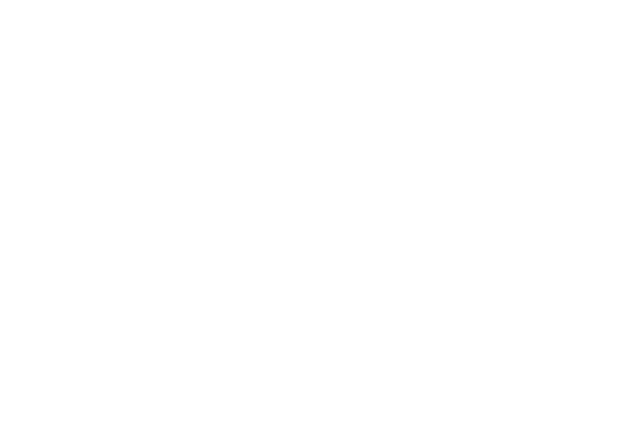
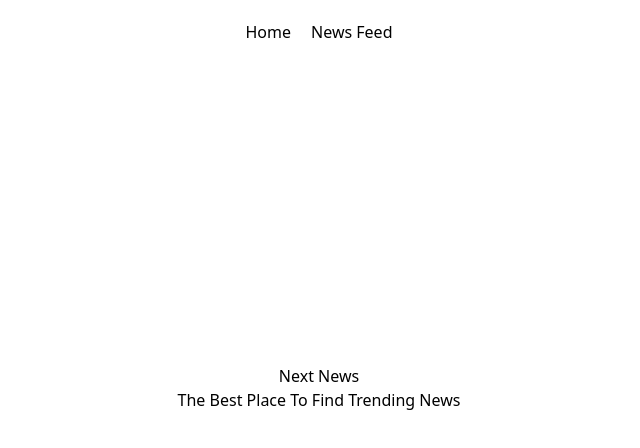
Before and after one commit to jerryyv/next-news, a Next.js app: page / in a window 1280 px wide. Shown: the top 448 px of the page, without its empty margins (321-961 px from the left). Built offline with nearby package versions, Linux system fonts and the light colour scheme.

Commit message:
fetching articles

```diff
--- /dev/null
+++ b/components/Nav.js
@@ -0,0 +1,20 @@
+import router, { useRouter } from 'next/router'
+
+function Nav() {
+    return (
+        // <main >
+        <div className="w-full h-1/2 flex justify-center mt-5 space-x-5">
+            <h2 className="cursor-pointer hover:text-gray-500"
+                onClick={() => router.push('/')}
+            >Home
+            </h2>
+            <h2 className="cursor-pointer hover:text-gray-500"
+                onClick={() => router.push('/newsfeed/1')}
+            >News Feed
+            </h2>
+        </div>
+        // </main>
+    )
+}
+
+export default Nav
--- a/pages/index.js
+++ b/pages/index.js
@@ -1,17 +1,17 @@
 import Head from 'next/head'
 import Image from 'next/image'
-
+import Nav from '../components/Nav'
 
 export default function Home() {
   return (
     <div>
-      <Head>
-        <title>Next News </title>
-        <meta name="description" content="Generated by create next app" />
-        <link rel="icon" href="/favicon.ico" />
-      </Head>
+      <Nav />
+      <div className="flex flex-col fixed items-center justify-center w-full h-full ">
+      <h1 className="-mt-28">Next News</h1>
+      <h3>The Best Place To Find Trending News</h3>
+      </div>
+    </div>
 
 
-    </div>
   )
 }
--- /dev/null
+++ b/pages/newsfeed/[pid].js
@@ -0,0 +1,50 @@
+import Nav from '../../components/Nav'
+
+function newsfeed({ articles, page }) {
+     console.log(articles,page);
+    return (
+        <div>
+             <Nav />
+            <div className="flex flex-col items-center justify-center justify-items-center">
+                {articles.map((article,index) => (
+                    <div key={index}
+                        className=" w-1/2 border-b-2 border-gray-800 cursor-pointer"
+                        onClick={() => window.open(`${article.url}`)}
+                    >
+                        <h1 className="text-xl font-bold"
+                            // onClick={() => window.open(`${article.url}`)}
+                        >{article.title}</h1>
+                        <p>{article.description}</p>
+                        {article.urlToImage && <img classname="w-full"src={article.urlToImage}/>}
+                    </div>
+                ))}
+            </div>
+        </div>
+    )
+}
+
+export const getServerSideProps = async (context) =>{
+    const page = context.query.pid
+    const apiKey = process.env.API_KEY
+    if(!page || page < 1 ){
+        return {
+            props: {
+                articles: [],
+                page: 1
+            }
+        }
+    }
+
+    const res = await fetch(`https://newsapi.org/v2/top-headlines?country=ca&pageSize=5&page=${page}&apiKey=${apiKey}`)
+    const data = await res.json()
+    const {articles} = data
+    return {
+        props: {
+            articles:articles,
+            page:Number.parseInt(page)
+        }
+    }
+
+}
+
+export default newsfeed
```
